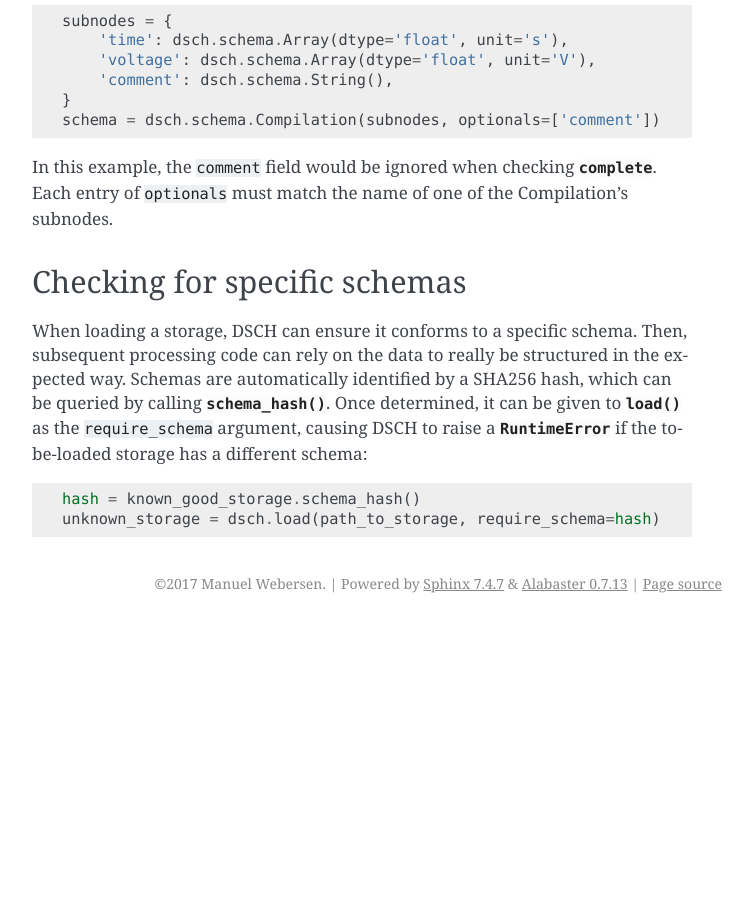
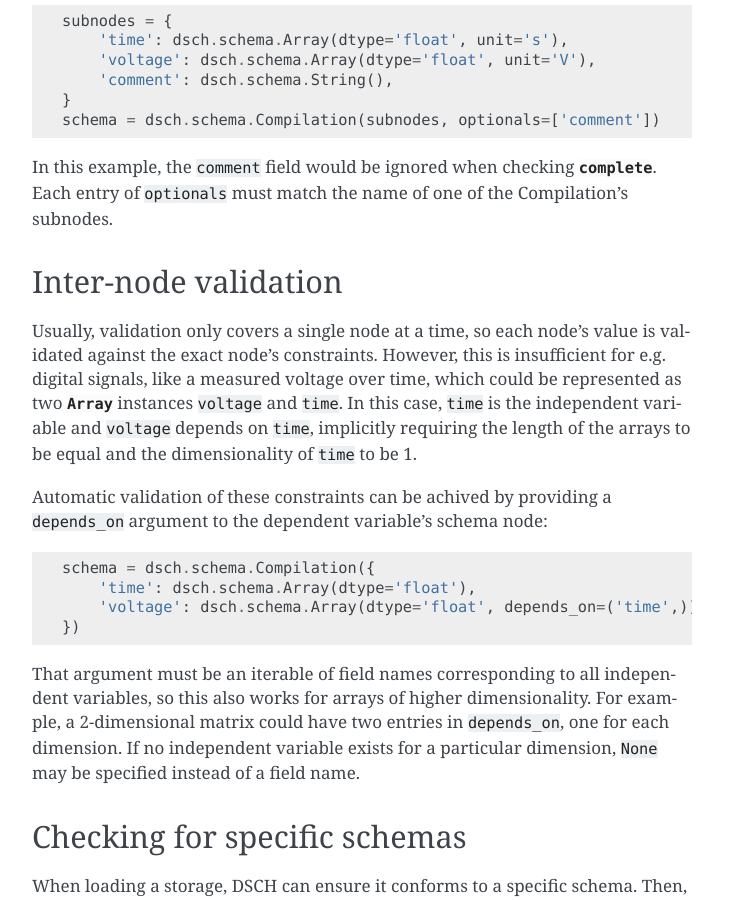
Before and after one commit to emtpb/dsch, a Sphinx documentation site: the page built from doc/advanced.rst, in a window 1280 px wide and 900 px high, scrolled down 1257 px. Shown: the whole window, without its empty margins (388-1140 px from the left). Built offline with Sphinx 7.4.7, drawn with Linux system fonts in a browser that asks for light colours; formulas are drawn with MathJax 3; the version number could not be read and is left out; before the commit the page ends 1880 px from its top, so only the background shows below that; some of the changed text lies outside the part shown.

Commit message:
Describe Array's depends_on attribute in docs.

```diff
--- a/doc/advanced.rst
+++ b/doc/advanced.rst
@@ -62,6 +62,25 @@ In this example, the ``comment`` field would be ignored when checking :attr:`~ds
 Each entry of ``optionals`` must match the name of one of the Compilation's subnodes.
 
 
+Inter-node validation
+---------------------
+
+Usually, validation only covers a single node at a time, so each node's value is validated against the exact node's constraints.
+However, this is insufficient for e.g. digital signals, like a measured voltage over time, which could be represented as two :class:`~dsch.schema.Array` instances ``voltage`` and ``time``.
+In this case, ``time`` is the independent variable and ``voltage`` depends on ``time``, implicitly requiring the length of the arrays to be equal and the dimensionality of ``time`` to be 1.
+
+Automatic validation of these constraints can be achived by providing a ``depends_on`` argument to the dependent variable's schema node::
+
+    schema = dsch.schema.Compilation({
+        'time': dsch.schema.Array(dtype='float'),
+        'voltage': dsch.schema.Array(dtype='float', depends_on=('time',))
+    })
+
+That argument must be an iterable of field names corresponding to all independent variables, so this also works for arrays of higher dimensionality.
+For example, a 2-dimensional matrix could have two entries in ``depends_on``, one for each dimension.
+If no independent variable exists for a particular dimension, ``None`` may be specified instead of a field name.
+
+
 Checking for specific schemas
 -----------------------------
 
```
